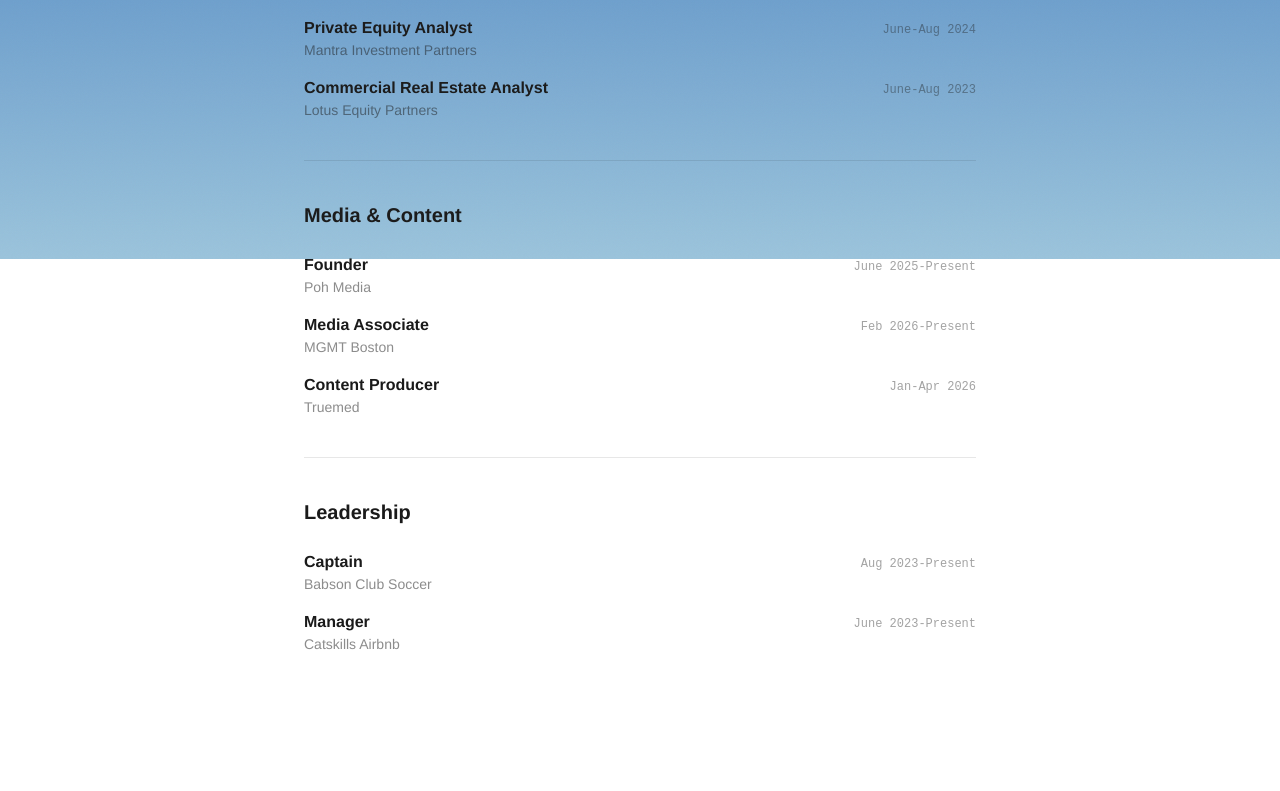
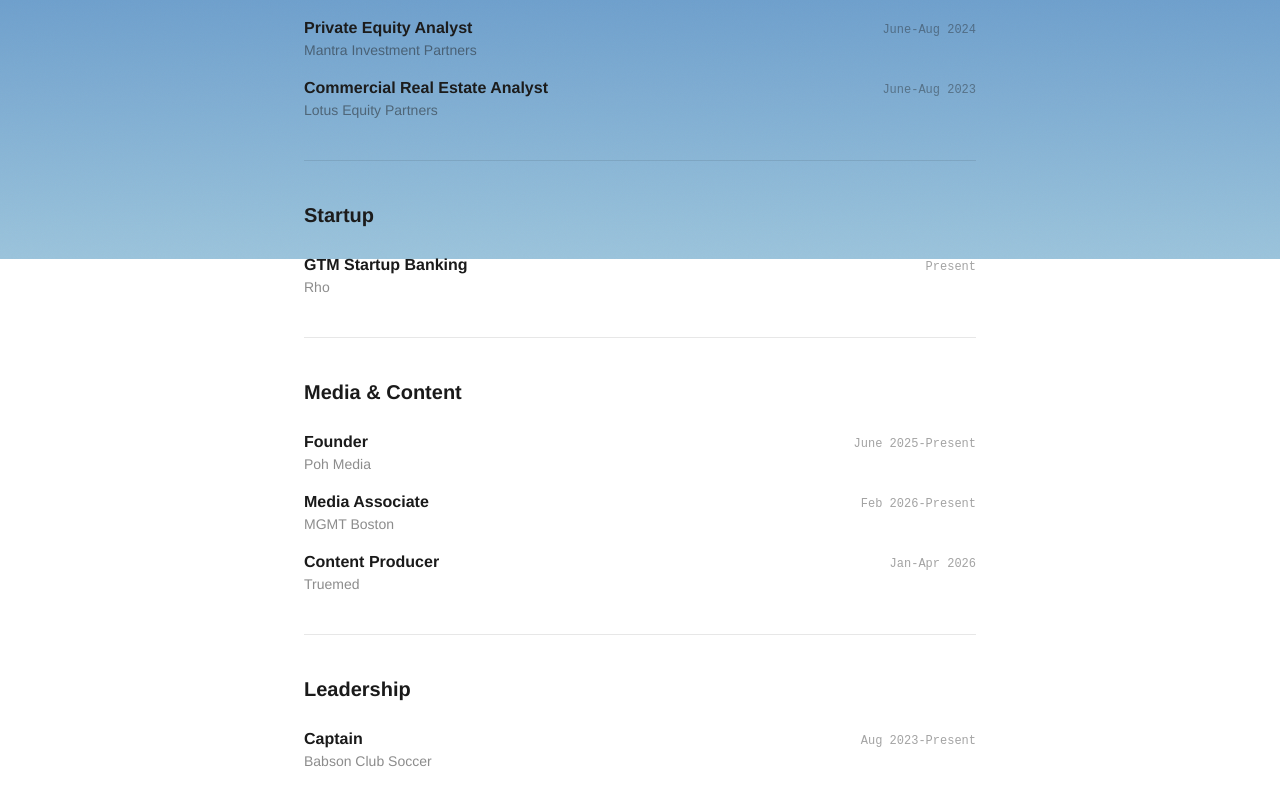
Before and after one commit to seyvik-spring2026/pursuitofhapiness, a Next.js app: page /resume in a window 1280 px wide. Shown: the part 541-1332 px from the top of the page. Built offline with nearby package versions, Linux system fonts and the light colour scheme.

Commit message:
feat: add Rho startup role to resume

```diff
--- a/app/resume/page.tsx
+++ b/app/resume/page.tsx
@@ -24,6 +24,10 @@
   { title: 'Private Credit Summer Analyst', org: 'Fortress Investment Group', date: 'June-Aug 2025' },
   { title: 'Private Equity Analyst', org: 'Mantra Investment Partners', date: 'June-Aug 2024' },
   { title: 'Commercial Real Estate Analyst', org: 'Lotus Equity Partners', date: 'June-Aug 2023' },
+];
+
+const STARTUP: ResumeEntry[] = [
+  { title: 'GTM Startup Banking', org: 'Rho', date: 'Present' },
 ];
 
 const MEDIA: ResumeEntry[] = [
@@ -80,6 +84,11 @@
 
             <motion.div {...fadeUp}>
               <div className="h-px opacity-10 bg-current my-10" />
+              <Section title="Startup" entries={STARTUP} />
+            </motion.div>
+
+            <motion.div {...fadeUp}>
+              <div className="h-px opacity-10 bg-current my-10" />
               <Section title="Media & Content" entries={MEDIA} />
             </motion.div>
 
```
Also changed, not shown: 1 other file (tests, documents, lock files or other folders).
